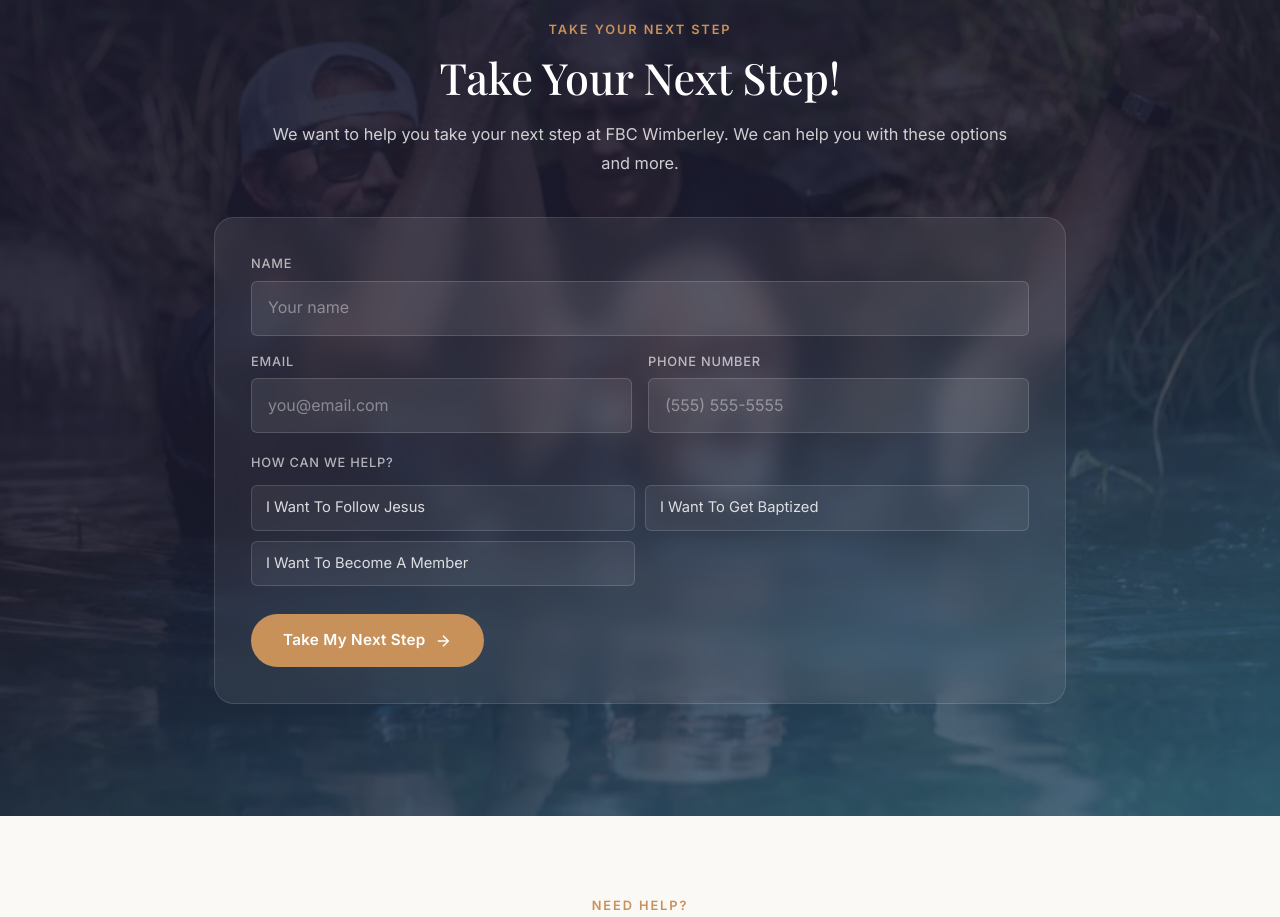
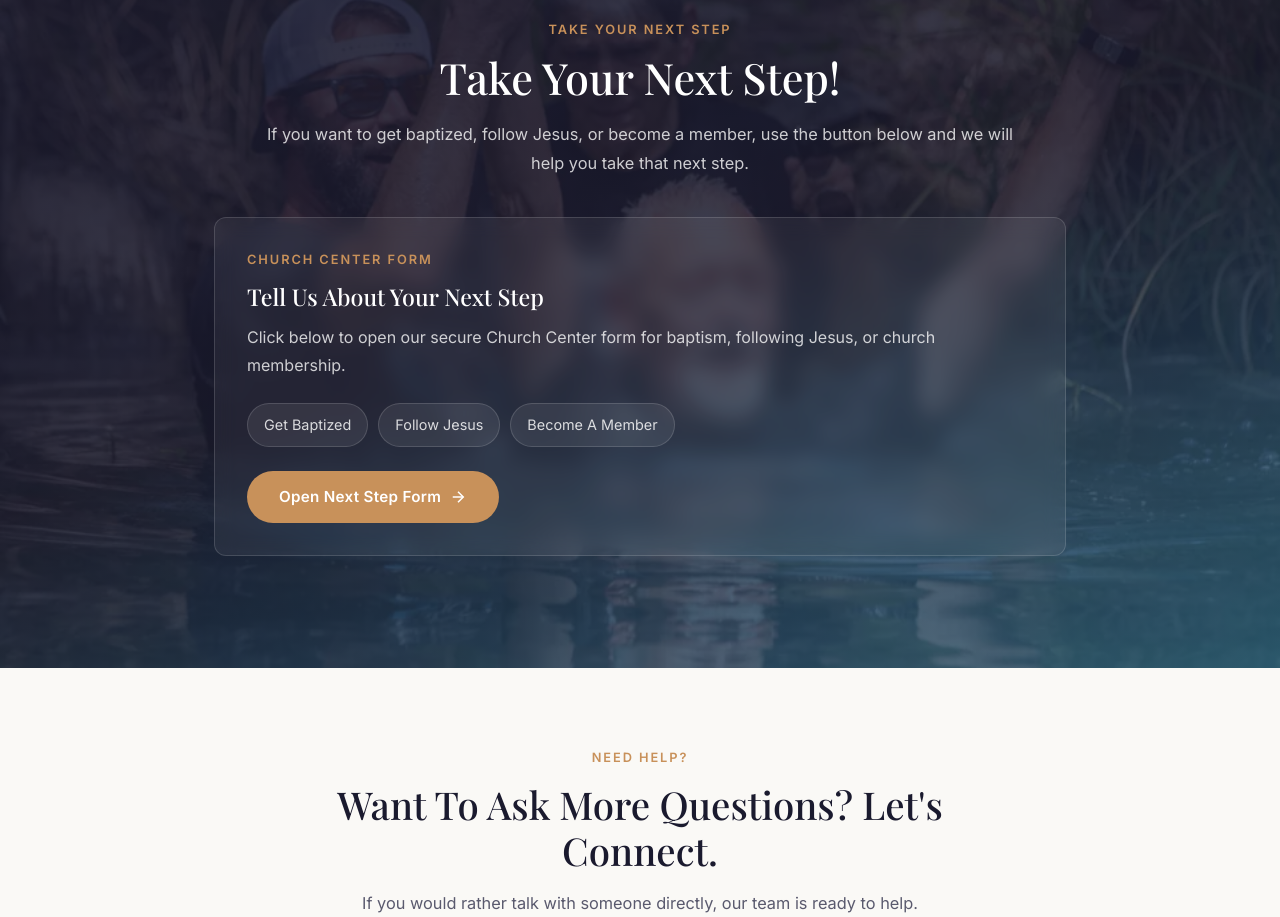
Before and after one commit to JimmyMcBride/wfbc_poc, a SvelteKit app: page /connect in a window 1280 px wide. Shown: the part 1140-2057 px from the top of the page. Built offline with nearby package versions, Linux system fonts and the light colour scheme.

Commit message:
Update connect page next step modal

```diff
--- a/src/routes/connect/+page.svelte
+++ b/src/routes/connect/+page.svelte
@@ -1,92 +1,10 @@
 <script lang="ts">
-	const ajaxEndpoint = 'https://fbcwimberley.com/wp-admin/admin-ajax.php';
-	const elementorFormConfig = {
-		action: 'elementor_pro_forms_send_form',
-		postId: '4190',
-		formId: '4d024a8d',
-		refererTitle: 'Connect',
-		queriedId: '4175',
-		referrer: 'https://fbcwimberley.com/connect/'
-	};
-
-	const nextStepOptions = [
-		'I Want To Follow Jesus',
-		'I Want To Get Baptized',
-		'I Want To Become A Member'
-	];
-
-	let name = $state('');
-	let email = $state('');
-	let phone = $state('');
-	let selectedOptions = $state<string[]>([]);
-	let submitting = $state(false);
-	let submitted = $state(false);
-	let submitError = $state('');
-	let showOptionError = $state(false);
-
-	function toggleOption(option: string) {
-		if (selectedOptions.includes(option)) {
-			selectedOptions = selectedOptions.filter((item) => item !== option);
-			return;
-		}
-		selectedOptions = [...selectedOptions, option];
-	}
-
-	async function handleSubmit(e: SubmitEvent) {
-		e.preventDefault();
-		if (submitting) return;
-
-		if (selectedOptions.length === 0) {
-			showOptionError = true;
-			return;
-		}
-
-		showOptionError = false;
-		submitError = '';
-		submitting = true;
-
-		const formData = new FormData();
-		formData.append('post_id', elementorFormConfig.postId);
-		formData.append('form_id', elementorFormConfig.formId);
-		formData.append('referer_title', elementorFormConfig.refererTitle);
-		formData.append('queried_id', elementorFormConfig.queriedId);
-		formData.append('form_fields[name]', name);
-		formData.append('form_fields[email]', email);
-		formData.append('form_fields[field_c7f1ab6]', phone);
-		selectedOptions.forEach((option) => formData.append('form_fields[field_02876a0][]', option));
-		formData.append('action', elementorFormConfig.action);
-		formData.append('referrer', elementorFormConfig.referrer);
-
-		try {
-			const response = await fetch(ajaxEndpoint, {
-				method: 'POST',
-				body: formData,
-				mode: 'no-cors'
-			});
-
-			// no-cors responses are opaque in the browser; treat that as a sent request
-			if (response.type === 'opaque' || response.ok) {
-				submitted = true;
-				setTimeout(() => {
-					submitted = false;
-					name = '';
-					email = '';
-					phone = '';
-					selectedOptions = [];
-				}, 3500);
-			} else {
-				submitError = 'We could not send your request. Please try again.';
-			}
-		} catch {
-			submitError = 'We could not send your request. Please try again.';
-		} finally {
-			submitting = false;
-		}
-	}
+	const nextStepFormUrl = 'https://fbcwimberley.churchcenter.com/people/forms/40958';
 </script>
 
 <svelte:head>
 	<title>Connect - First Baptist Church Wimberley</title>
+	<script src="https://js.churchcenter.com/modal/v1"></script>
 </svelte:head>
 
 <section class="relative min-h-[52vh] md:min-h-[58vh] flex items-end justify-center overflow-hidden">
@@ -154,62 +72,32 @@
 		<p class="section-label">Take Your Next Step</p>
 		<h2 class="text-[clamp(1.8rem,4vw,2.7rem)] text-white mb-4">Take Your Next Step!</h2>
 		<p class="text-white/78 text-[1.02rem] leading-[1.75] max-w-[760px] mx-auto mb-10">
-			We want to help you take your next step at FBC Wimberley. We can help you with these options and more.
+			If you want to get baptized, follow Jesus, or become a member, use the button below and we will help you take that next step.
 		</p>
 
-		<div class="glass-card p-6 md:p-9 text-left">
-			<form class="flex flex-col gap-5" onsubmit={handleSubmit}>
-				{#if submitted}
-					<div class="flex items-center gap-3 rounded-[var(--radius-md)] border border-[rgba(16,185,129,0.3)] bg-[rgba(16,185,129,0.15)] text-[#6ee7b7] p-5">
-						<svg xmlns="http://www.w3.org/2000/svg" width="22" height="22" viewBox="0 0 24 24" fill="none" stroke="currentColor" stroke-width="2"><path d="M22 11.08V12a10 10 0 1 1-5.93-9.14"></path><polyline points="22 4 12 14.01 9 11.01"></polyline></svg>
-						<p class="font-medium">Thanks for reaching out. A member of our team will follow up soon.</p>
-					</div>
-				{:else}
-					<div class="grid grid-cols-1 md:grid-cols-2 gap-4">
-						<div class="flex flex-col gap-1.5 md:col-span-2">
-							<label for="name" class="text-[0.8rem] font-medium text-white/65 uppercase tracking-[0.06em]">Name</label>
-							<input id="name" type="text" bind:value={name} required placeholder="Your name" class="form-input" />
-						</div>
-						<div class="flex flex-col gap-1.5">
-							<label for="email" class="text-[0.8rem] font-medium text-white/65 uppercase tracking-[0.06em]">Email</label>
-							<input id="email" type="email" bind:value={email} required placeholder="you@email.com" class="form-input" />
-						</div>
-						<div class="flex flex-col gap-1.5">
-							<label for="phone" class="text-[0.8rem] font-medium text-white/65 uppercase tracking-[0.06em]">Phone Number</label>
-							<input id="phone" type="tel" bind:value={phone} placeholder="(555) 555-5555" class="form-input" />
-						</div>
-					</div>
+		<div class="next-step-card rounded-[var(--radius-md)] border border-white/14 bg-white/6 p-6 md:p-8 text-left">
+			<p class="section-label mb-3">Church Center Form</p>
+			<h3 class="text-[1.45rem] text-white mb-3">Tell Us About Your Next Step</h3>
+			<p class="text-white/78 leading-[1.75] mb-6">
+				Click below to open our secure Church Center form for baptism, following Jesus, or church membership.
+			</p>
 
-					<div>
-						<p class="text-[0.8rem] font-medium text-white/65 uppercase tracking-[0.06em] mb-3">How can we help?</p>
-						<div class="grid grid-cols-1 sm:grid-cols-2 gap-2.5">
-							{#each nextStepOptions as option}
-								<button
-									type="button"
-									onclick={() => toggleOption(option)}
-									class="option-chip text-left py-2.5 px-3.5 rounded-[var(--radius-sm)] border border-white/14 bg-white/6 text-white/82 text-[0.92rem] transition-all duration-200 hover:border-(--color-accent) hover:text-white"
-									class:selected={selectedOptions.includes(option)}
-								>
-									{option}
-								</button>
-							{/each}
-						</div>
-						{#if showOptionError}
-							<p class="text-[#fca5a5] text-[0.86rem] mt-2.5">Please choose at least one option.</p>
-						{/if}
-					</div>
+			<div class="flex flex-wrap gap-2.5 mb-6">
+				<span class="option-pill">Get Baptized</span>
+				<span class="option-pill">Follow Jesus</span>
+				<span class="option-pill">Become A Member</span>
+			</div>
 
-					<div class="pt-2">
-						<button type="submit" class="nextstep-submit inline-flex items-center justify-center gap-2 py-3.5 px-8 rounded-full bg-(--color-accent) text-white font-semibold text-[0.95rem] tracking-[0.02em] transition-all duration-300 ease-[cubic-bezier(0.23,1,0.32,1)] hover:bg-(--color-accent-hover) hover:-translate-y-0.5 hover:shadow-[0_8px_24px_rgba(200,145,90,0.3)] disabled:opacity-70 disabled:cursor-not-allowed disabled:transform-none disabled:shadow-none" disabled={submitting}>
-							{submitting ? 'Sending...' : 'Take My Next Step'}
-							<svg xmlns="http://www.w3.org/2000/svg" width="18" height="18" viewBox="0 0 24 24" fill="none" stroke="currentColor" stroke-width="2" class="transition-transform duration-300"><line x1="5" y1="12" x2="19" y2="12"></line><polyline points="12 5 19 12 12 19"></polyline></svg>
-						</button>
-						{#if submitError}
-							<p class="text-[#fca5a5] text-[0.86rem] mt-2.5">{submitError}</p>
-						{/if}
-					</div>
-				{/if}
-			</form>
+			<a
+				href={nextStepFormUrl}
+				target="_blank"
+				rel="noopener"
+				data-open-in-church-center-modal="true"
+				class="nextstep-submit inline-flex items-center justify-center gap-2 py-3.5 px-8 rounded-full bg-(--color-accent) text-white font-semibold text-[0.95rem] tracking-[0.02em] transition-all duration-300 ease-[cubic-bezier(0.23,1,0.32,1)] hover:bg-(--color-accent-hover) hover:-translate-y-0.5 hover:shadow-[0_8px_24px_rgba(200,145,90,0.3)]"
+			>
+				Open Next Step Form
+				<svg xmlns="http://www.w3.org/2000/svg" width="18" height="18" viewBox="0 0 24 24" fill="none" stroke="currentColor" stroke-width="2" class="transition-transform duration-300"><line x1="5" y1="12" x2="19" y2="12"></line><polyline points="12 5 19 12 12 19"></polyline></svg>
+			</a>
 		</div>
 	</div>
 </section>
@@ -254,34 +142,20 @@
 		transition: transform 220ms ease;
 	}
 
-	.form-input {
-		width: 100%;
-		min-width: 0;
-		padding: 0.85rem 1rem;
-		border: 1px solid rgba(255, 255, 255, 0.15);
-		border-radius: var(--radius-sm);
-		background: rgba(255, 255, 255, 0.08);
-		color: white;
-		font-size: 1rem;
-		transition: all 200ms ease;
-		appearance: none;
+	.next-step-card {
+		backdrop-filter: blur(10px);
 	}
 
-	.form-input::placeholder {
-		color: rgba(255, 255, 255, 0.4);
-	}
-
-	.form-input:focus {
-		outline: none;
-		border-color: var(--color-accent);
-		background: rgba(255, 255, 255, 0.12);
-		box-shadow: 0 0 0 3px rgba(200, 145, 90, 0.15);
-	}
-
-	.option-chip.selected {
-		border-color: var(--color-accent);
-		background: rgba(200, 145, 90, 0.18);
-		color: white;
+	.option-pill {
+		display: inline-flex;
+		align-items: center;
+		justify-content: center;
+		padding: 0.6rem 1rem;
+		border-radius: var(--radius-full);
+		border: 1px solid rgba(255, 255, 255, 0.14);
+		background: rgba(255, 255, 255, 0.08);
+		color: rgba(255, 255, 255, 0.82);
+		font-size: 0.9rem;
 	}
 
 	.nextstep-submit:hover svg {
```
